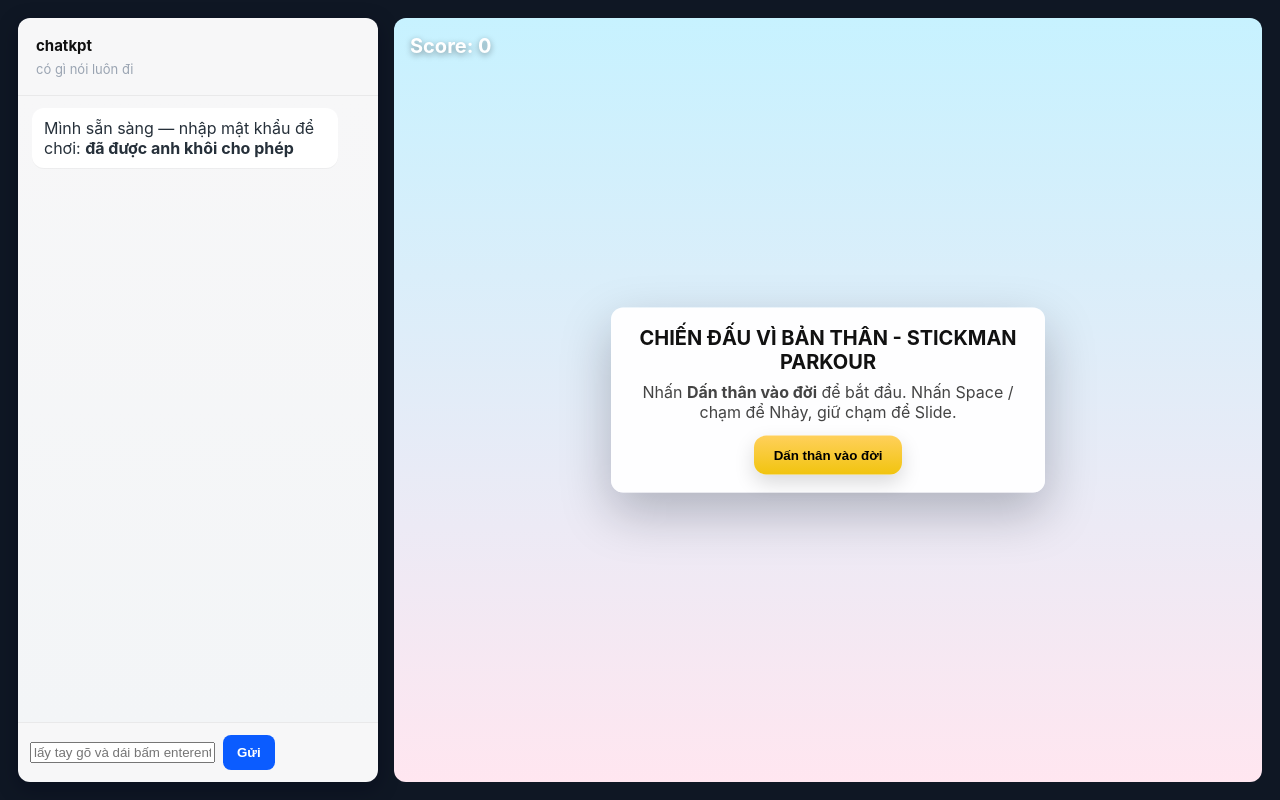
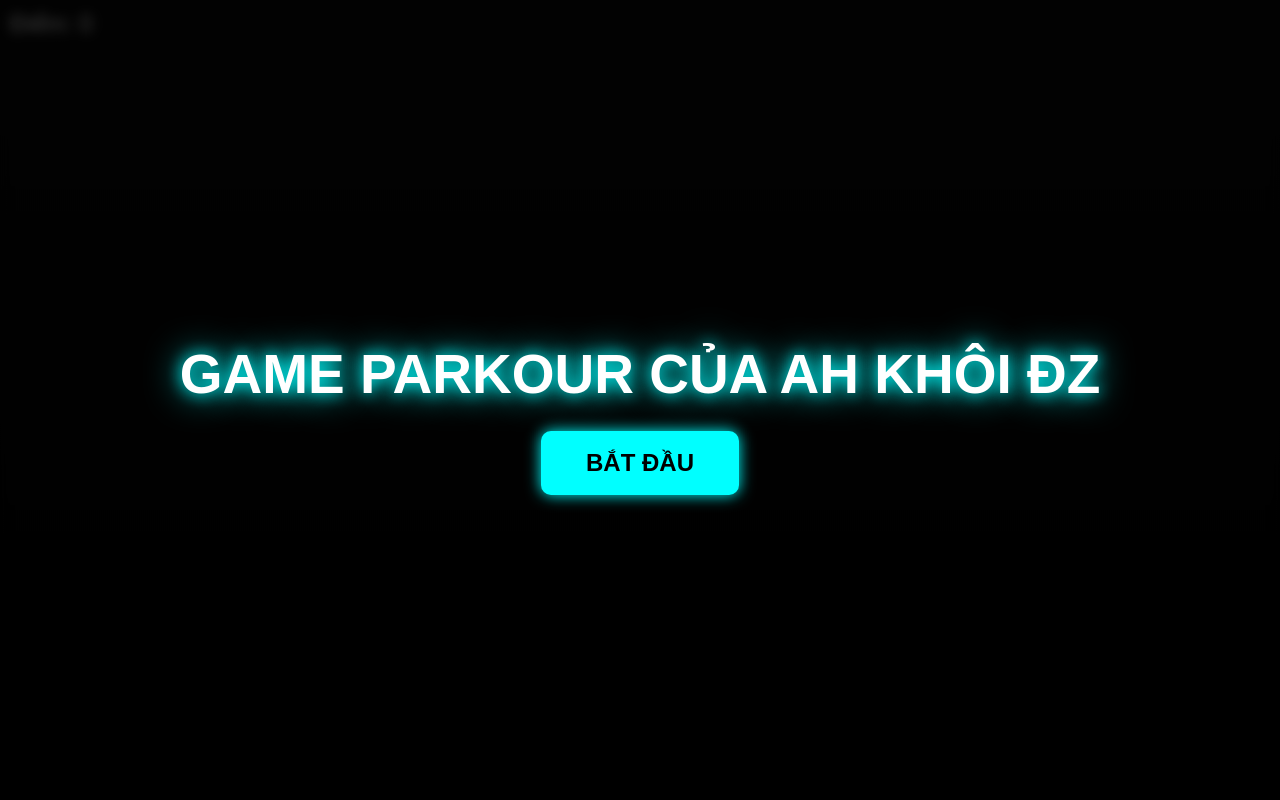
Before and after one commit to nknvn/nknvn.github.io, a plain HTML site: page index.html in a window 1280 px wide. Drawn offline with Linux system fonts and the light colour scheme.

Commit message:
Update index.html

```diff
--- a/index.html
+++ b/index.html
@@ -1,200 +1,225 @@
 <!DOCTYPE html>
 <html lang="vi">
 <head>
-<meta charset="utf-8" />
-<meta name="viewport" content="width=device-width,initial-scale=1" />
-<title>Web Chat + Stickman Boost–style (Parkour)</title>
-<style>
-:root{
-  --accent:#0b5cff; --bg:#0f1724; --card:#ffffff; --muted:#9aa4b2;
-}
-html,body{height:100%;margin:0;font-family:Inter,ui-sans-serif,system-ui,-apple-system,"Segoe UI",Roboto,"Helvetica Neue",Arial; background:var(--bg); color:#111;}
-.app {display:flex;height:100vh;gap:16px;padding:18px;box-sizing:border-box;}
-.left {width:360px;max-width:38%;min-width:280px;background:#f7f7f8;border-radius:12px;box-shadow:0 6px 20px rgba(2,6,23,0.4);display:flex;flex-direction:column;overflow:hidden;}
-.chat-header {padding:18px;border-bottom:1px solid rgba(2,6,23,0.06);display:flex;align-items:center;gap:12px;}
-.brand {font-weight:700;font-size:15px;}
-.welcome {color:var(--muted);font-size:13px;margin-top:6px;}
-.history {flex:1;overflow:auto;padding:12px 14px;display:flex;flex-direction:column;gap:8px;background:linear-gradient(180deg, #f7f7f8, #f3f5f7);}
-.composer {padding:12px;border-top:1px solid rgba(2,6,23,0.06);display:flex;gap:8px;align-items:center;}
-.composer input[type="text"]{flex:1;padding:10px 12px;border-radius:8px;border:1px solid rgba(2,6,23,0.08);outline:none;font-size:14px;}
-.composer button{padding:10px 14px;background:var(--accent);color:white;border:none;border-radius:8px;cursor:pointer;font-weight:600;}
-.bubble.user { align-self:flex-end; background:#e6f0ff; color:#032a7a; padding:10px 12px; border-radius:12px; max-width:85%; }
-.bubble.bot  { align-self:flex-start; background:white; color:#26303a; padding:10px 12px; border-radius:12px; max-width:85%; box-shadow:0 1px 0 rgba(2,6,23,0.04); }
-
-.right {flex:1;position:relative;border-radius:12px;overflow:hidden;background:linear-gradient(180deg,#c7f2ff,#ffe6f0);display:flex;align-items:center;justify-content:center;}
-#game-wrap {width:100%;height:100%;position:relative;display:flex;align-items:center;justify-content:center;}
-canvas { width:100%; height:100%; display:block; background:transparent; }
-
-.start-overlay, .game-over-overlay {
-  position:absolute; z-index:40; left:50%; top:50%; transform:translate(-50%,-50%);
-  background:rgba(255,255,255,0.96); padding:18px; border-radius:12px; min-width:320px;
-  box-shadow:0 20px 50px rgba(2,6,23,0.25); text-align:center;
-}
-.start-overlay h2 { margin:0 0 8px 0; font-size:20px; }
-.start-overlay p { margin:0 0 14px 0; color:#444; }
-.big-btn {
-  background:linear-gradient(180deg,#ffd05b,#f1c40f); border:none; padding:12px 20px; border-radius:12px; cursor:pointer; font-weight:700;
-  box-shadow:0 8px 20px rgba(0,0,0,0.15);
-}
-
-#jump-btn {position: absolute; z-index:50; bottom:6%; left:50%; transform:translateX(-50%); padding:18px 28px; border-radius:20px; background:#ffd05b; color:#111; font-weight:800; border:none; display:none; box-shadow:0 12px 30px rgba(2,6,23,0.2);}
-
-.hud {position:absolute; top:16px; left:16px; z-index:45; color:#fff; text-shadow:0 2px 6px rgba(0,0,0,0.4); font-weight:700; font-size:20px;}
-.name-belt {position:absolute; z-index:44; bottom:14px; left:50%; transform:translateX(-50%); background:rgba(0,0,0,0.45); color:#fff; padding:6px 10px; border-radius:10px; font-weight:700; }
-.game-over-overlay h1 { margin:0 0 8px 0; font-size:26px; }
-.game-over-overlay p { margin:0 0 12px 0; color:#222; }
-
-@media (max-width:900px){
-  .left{display:none;}
-  #jump-btn{display:block;}
-}
-</style>
+    <meta charset="UTF-8" />
+    <meta name="viewport" content="width=device-width, initial-scale=1.0" />
+    <title>Game parkour của ah khôi đz</title>
+    <style>
+        body {
+            margin: 0;
+            overflow: hidden;
+            background: linear-gradient(#0a0a0a, #000);
+            font-family: Arial, sans-serif;
+        }
+        #titleScreen {
+            position: absolute;
+            top: 0;
+            left: 0;
+            width: 100%;
+            height: 100%;
+            display: flex;
+            justify-content: center;
+            align-items: center;
+            flex-direction: column;
+            background: rgba(0,0,0,0.75);
+            backdrop-filter: blur(6px);
+            z-index: 10;
+            color: white;
+            text-align: center;
+        }
+        #titleScreen h1 {
+            font-size: 55px;
+            text-shadow: 0 0 15px cyan, 0 0 35px cyan;
+            margin-bottom: 25px;
+        }
+        #startBtn {
+            padding: 18px 45px;
+            font-size: 24px;
+            background: cyan;
+            color: black;
+            border: none;
+            border-radius: 10px;
+            cursor: pointer;
+            font-weight: bold;
+            box-shadow: 0 0 15px cyan;
+        }
+        #startBtn:hover {
+            transform: scale(1.1);
+            box-shadow: 0 0 25px cyan;
+        }
+        #hud {
+            position: absolute;
+            top: 10px;
+            left: 10px;
+            color: white;
+            font-size: 24px;
+            text-shadow: 0 0 10px black;
+            z-index: 5;
+        }
+        canvas {
+            display: block;
+        }
+    </style>
 </head>
 <body>
-<div class="app">
-  <div class="left">
-    <div class="chat-header"><div><div class="brand">chatkpt</div><div class="welcome">có gì nói luôn đi</div></div></div>
-    <div class="history" id="history">
-      <div class="bubble bot" id="init-bot">Mình sẵn sàng — nhập mật khẩu để chơi: <strong>đã được anh khôi cho phép</strong></div>
+
+    <!-- HUD -->
+    <div id="hud">Điểm: 0</div>
+
+    <!-- Màn hình bắt đầu -->
+    <div id="titleScreen">
+        <h1>GAME PARKOUR CỦA AH KHÔI ĐZ</h1>
+        <button id="startBtn">BẮT ĐẦU</button>
     </div>
-    <div class="composer">
-      <input id="chat-input" placeholder="lấy tay gõ và dái bấm enterenter..." autocomplete="off" />
-      <button id="send-btn">Gửi</button>
-    </div>
-  </div>
 
-  <div class="right">
-    <div id="game-wrap">
-      <canvas id="game"></canvas>
+    <canvas id="gameCanvas"></canvas>
 
-      <div class="start-overlay" id="start-overlay">
-        <h2>CHIẾN ĐẤU VÌ BẢN THÂN - STICKMAN PARKOUR</h2>
-        <p>Nhấn <strong>Dấn thân vào đời</strong> để bắt đầu. Nhấn Space / chạm để Nhảy, giữ chạm để Slide.</p>
-        <button class="big-btn" id="start-btn">Dấn thân vào đời</button>
-      </div>
+    <script>
+        const canvas = document.getElementById("gameCanvas");
+        const ctx = canvas.getContext("2d");
+        const scoreBox = document.getElementById("hud");
 
-      <div class="hud" id="hud">Score: 0</div>
-      <div class="name-belt" id="name-belt" style="display:none">Tên: —</div>
+        function resize() {
+            canvas.width = window.innerWidth;
+            canvas.height = window.innerHeight;
+        }
+        resize();
+        window.addEventListener("resize", resize);
 
-      <div class="game-over-overlay" id="game-over" style="display:none">
-        <h1>Game Over</h1>
-        <p id="final-score">Điểm: 0</p>
-        <p id="best">Điểm cao nhất: 0</p>
-        <button class="big-btn" id="retry">Làm lại cuộc đời</button>
-      </div>
-    </div>
-  </div>
-</div>
+        // Player head
+        let head = {
+            x: 200,
+            y: 250,
+            radius: 30,
+            dy: 0,
+            onGround: false,
+            spin: 0,
+            alive: true
+        };
 
-<button id="jump-btn">Bay</button>
+        let gravity = 0.7;
+        let jumpForce = -14;
+        let speed = 7;
+        let offsetX = 0;
+        let score = 0;
 
-<script>
-// ============================ Config & Assets ============================
-const PASSWORD = "đã được anh khôi cho phép";
-const canvas = document.getElementById("game");
-const ctx = canvas.getContext("2d");
-const startOverlay = document.getElementById("start-overlay");
-const startBtn = document.getElementById("start-btn");
-const jumpBtn = document.getElementById("jump-btn");
-const hud = document.getElementById("hud");
-const nameBelt = document.getElementById("name-belt");
-const gameOverOverlay = document.getElementById("game-over");
-const finalScoreText = document.getElementById("final-score");
-const bestText = document.getElementById("best");
-const retryBtn = document.getElementById("retry");
+        // Platforms
+        let platforms = [];
+        for (let i = 0; i < 120; i++) {
+            platforms.push({
+                x: i * 300,
+                y: 350 + Math.sin(i * 0.5) * 100,
+                w: 260,
+                h: 25
+            });
+        }
 
-let bgImg = new Image(); bgImg.src = "bg.jpg";
+        // Traps (gai)
+        let traps = [];
+        for (let i = 5; i < 100; i += 7) {
+            traps.push({
+                x: i * 300 + 150,
+                y: 340 + Math.sin(i * 0.5) * 100 - 30,
+                size: 30
+            });
+        }
 
-// ============================ WebAudio ============================
-const AudioCtx = window.AudioContext || window.webkitAudioContext;
-const audioCtx = new AudioCtx();
-function playBeep(freq=440,time=0.08,type='sine',gain=0.12){
-  const o=audioCtx.createOscillator(), g=audioCtx.createGain(); o.type=type;o.frequency.value=freq; g.gain.value=gain;
-  o.connect(g); g.connect(audioCtx.destination); o.start(); o.stop(audioCtx.currentTime+time);
-}
-function playJump(){ playBeep(420,0.09,'triangle',0.11);}
-function playDoubleJump(){ playBeep(520,0.08,'sine',0.12); setTimeout(()=>playBeep(720,0.06,'sine',0.08),70);}
-function playSlide(){ playBeep(1000,0.09,'square',0.14);}
-function playCoin(){ playBeep(1200,0.06,'sine',0.09); setTimeout(()=>playBeep(1500,0.05,'sine',0.07),60);}
-function playDie(){ playBeep(80,0.15,'triangle',0.2);}
-function playCheckpoint(){ playBeep(800,0.12,'sine',0.14);}
+        // Particles khi chết
+        let particles = [];
 
-// ============================ Game State ============================
-let DPR = window.devicePixelRatio || 1;
-function resize(){
-  DPR=window.devicePixelRatio||1; const rect=canvas.getBoundingClientRect();
-  canvas.width=Math.floor(rect.width*DPR); canvas.height=Math.floor(rect.height*DPR);
-  ctx.setTransform(DPR,0,0,DPR,0,0);
-}
-window.addEventListener('resize',()=>{ resize(); renderOnce(); }); resize();
+        let keys = {};
+        document.addEventListener("keydown", (e) => keys[e.key] = true);
+        document.addEventListener("keyup", (e) => keys[e.key] = false);
 
-const PLAYER = { x:140,y:100,w:28,h:48,vy:0,onGround:false,jumps:0,sliding:false,color:'#111'};
-let platforms=[], obstacles=[], items=[], scroll=0, speed=3.2, gravity=0.76, jumpPower=-13, doubleJumpPower=-11, maxJumps=2;
-let score=0, best=parseInt(localStorage.getItem('sb_best')||'0',10);
-bestText.innerText='Điểm cao nhất: '+best;
-let alive=false,lastCheckpointX=0;
-const PLATFORM_MIN_W=60, PLATFORM_MAX_W=220, GAP_MIN=90, GAP_MAX=180;
-const NAMES=["Hùng","Hoàng","Việt","Tiến","Tín","Khoa","Sáng","Hậu","Duy","Phúc","Điền","Trung","Huy","Thắng","Quyền","Nguyên"];
-let nameIndex=0;
-function rand(a,b){return Math.floor(Math.random()*(b-a+1))+a;}
+        function startGame() {
+            document.getElementById("titleScreen").style.display = "none";
+            gameLoop();
+        }
+        document.getElementById("startBtn").onclick = startGame;
 
-// ============================ Input ============================
-let keys={};
-window.addEventListener('keydown',(e)=>{ keys[e.code]=true; if(!alive)return; if(e.code==='Space')handleJump(); if(e.code==='ArrowDown')handleSlideStart(); });
-window.addEventListener('keyup',(e)=>{ keys[e.code]=false; if(e.code==='ArrowDown')handleSlideEnd(); });
-canvas.addEventListener('touchstart',(e)=>{ e.preventDefault(); if(!alive)return; const t=e.touches[0]; const rect=canvas.getBoundingClientRect(); const x=t.clientX-rect.left; if(x<rect.width*0.6){handleJump();}else{handleSlideStart();} });
-canvas.addEventListener('touchend',(e)=>{ handleSlideEnd(); });
+        function addParticles(x, y) {
+            for (let i = 0; i < 25; i++) {
+                particles.push({
+                    x, y,
+                    dx: (Math.random() - 0.5) * 10,
+                    dy: (Math.random() - 0.5) * 10,
+                    life: 50
+                });
+            }
+        }
 
-function handleJump(){ if(!alive)return; if(PLAYER.jumps<maxJumps){ if(PLAYER.jumps===0){PLAYER.vy=jumpPower;playJump();}else{PLAYER.vy=doubleJumpPower;playDoubleJump();} PLAYER.jumps++; PLAYER.onGround=false; } }
-function handleSlideStart(){ if(!alive)return; PLAYER.sliding=true; playSlide();}
-function handleSlideEnd(){ PLAYER.sliding=false;}
+        function gameLoop() {
+            ctx.clearRect(0, 0, canvas.width, canvas.height);
 
-// ============================ UI Buttons ============================
-startBtn.addEventListener('click',()=>{ startOverlay.style.display='none'; startGame(); if(audioCtx.state==='suspended') audioCtx.resume(); });
-jumpBtn.addEventListener('click',()=>{ if(alive)handleJump(); });
-retryBtn.addEventListener('click',()=>{ startGame(); });
+            if (head.alive) {
+                if (keys["ArrowRight"] || keys["d"]) offsetX += speed;
+                if (keys["ArrowLeft"] || keys["a"]) offsetX -= speed;
 
-// ============================ Chat ============================
-const historyEl=document.getElementById('history');
-const input=document.getElementById('chat-input');
-const sendBtn=document.getElementById('send-btn');
-sendBtn.addEventListener('click',onSend);
-input.addEventListener('keydown',(e)=>{if(e.key==='Enter'){onSend();}});
+                if ((keys["ArrowUp"] || keys["w"] || keys[" "]) && head.onGround) {
+                    head.dy = jumpForce;
+                    head.onGround = false;
+                }
 
-function appendBot(text){const b=document.createElement('div');b.className='bubble bot';b.innerText=text;historyEl.appendChild(b);historyEl.scrollTop=historyEl.scrollHeight;}
-function appendUser(text){const u=document.createElement('div');u.className='bubble user';u.innerText=text;historyEl.appendChild(u);historyEl.scrollTop=historyEl.scrollHeight;}
+                head.dy += gravity;
+                head.y += head.dy;
+                head.spin += 0.2;
 
-function onSend(){
-  const txt=input.value.trim(); if(!txt)return;
-  appendUser(txt);
-  if(txt.toLowerCase()===PASSWORD.toLowerCase()){
-    appendBot('Mật khẩu hợp lệ — chuẩn bị chuyển sang game.');
-    document.querySelector('.left').style.display='none';
-    startOverlay.style.display='block';
-  } else {
-    if(txt.toLowerCase().includes('game')) appendBot('Nhập mật khẩu để mở game, hoặc hỏi về điều khiển: "space để nhảy, xuống để trượt".');
-    else appendBot('Mình đã nhận — nhập mật khẩu để vào game.');
-  }
-  input.value='';
-}
+                head.onGround = false;
+                for (let p of platforms) {
+                    let px = p.x - offsetX;
+                    if (head.x + head.radius > px && head.x - head.radius < px + p.w && head.y + head.radius > p.y && head.y + head.radius < p.y + p.h && head.dy > 0) {
+                        head.y = p.y - head.radius;
+                        head.dy = 0;
+                        head.onGround = true;
+                    }
+                }
 
-// ============================ Render preview ============================
-function renderOnce(){ render(); }
-function render(){
-  const cw=canvas.width/DPR,ch=canvas.height/DPR;
-  const g=ctx.createLinearGradient(0,0,cw,ch); g.addColorStop(0,'#a8edea'); g.addColorStop(1,'#fed6e3');
-  ctx.fillStyle=g; ctx.fillRect(0,0,cw,ch);
-  ctx.fillStyle='#5a3c2b'; ctx.fillRect(120,ch-140,220,20);
-  ctx.fillStyle='#111'; ctx.beginPath(); ctx.arc(160,ch-180,10,0,Math.PI*2); ctx.fill();
-  ctx.fillStyle='#fff'; ctx.font='14px Arial'; ctx.fillText('Stickman Parkour preview',14,28);
-}
+                // Va chạm gai
+                for (let t of traps) {
+                    let tx = t.x - offsetX;
+                    if (Math.abs(head.x - tx) < t.size && Math.abs(head.y - t.y) < t.size) {
+                        head.alive = false;
+                        addParticles(head.x, head.y);
+                    }
+                }
 
-// ============================ Unlock audio on click ============================
-document.addEventListener('click',()=>{if(audioCtx && audioCtx.state==='suspended')audioCtx.resume();},{once:true});
+                score = Math.floor(offsetX / 10);
+                scoreBox.textContent = "Điểm: " + score;
+            }
 
-// ============================ Game logic ============================
-// Tất cả hàm: startGame(), spawnInitialPlatforms(), spawnNextIfNeeded(), doGameOver(), gameLoop(), renderPlayer(), collision, items…
-// Vẫn giữ nguyên đầy đủ từ bản gốc
-</script>
+            // Draw platforms
+            ctx.fillStyle = "cyan";
+            for (let p of platforms) ctx.fillRect(p.x - offsetX, p.y, p.w, p.h);
+
+            // Draw traps
+            ctx.fillStyle = "red";
+            traps.forEach(t => ctx.fillRect(t.x - offsetX - 15, t.y - 15, 30, 30));
+
+            // Draw player
+            if (head.alive) {
+                ctx.save();
+                ctx.translate(head.x, head.y);
+                ctx.rotate(head.spin);
+                ctx.fillStyle = "white";
+                ctx.beginPath();
+                ctx.arc(0, 0, head.radius, 0, Math.PI * 2);
+                ctx.fill();
+                ctx.restore();
+            }
+
+            // Particles
+            ctx.fillStyle = "yellow";
+            particles.forEach((p, i) => {
+                p.x += p.dx;
+                p.y += p.dy;
+                p.life--;
+                ctx.fillRect(p.x, p.y, 5, 5);
+                if (p.life <= 0) particles.splice(i, 1);
+            });
+
+            requestAnimationFrame(gameLoop);
+        }
+    </script>
+
 </body>
 </html>
```
